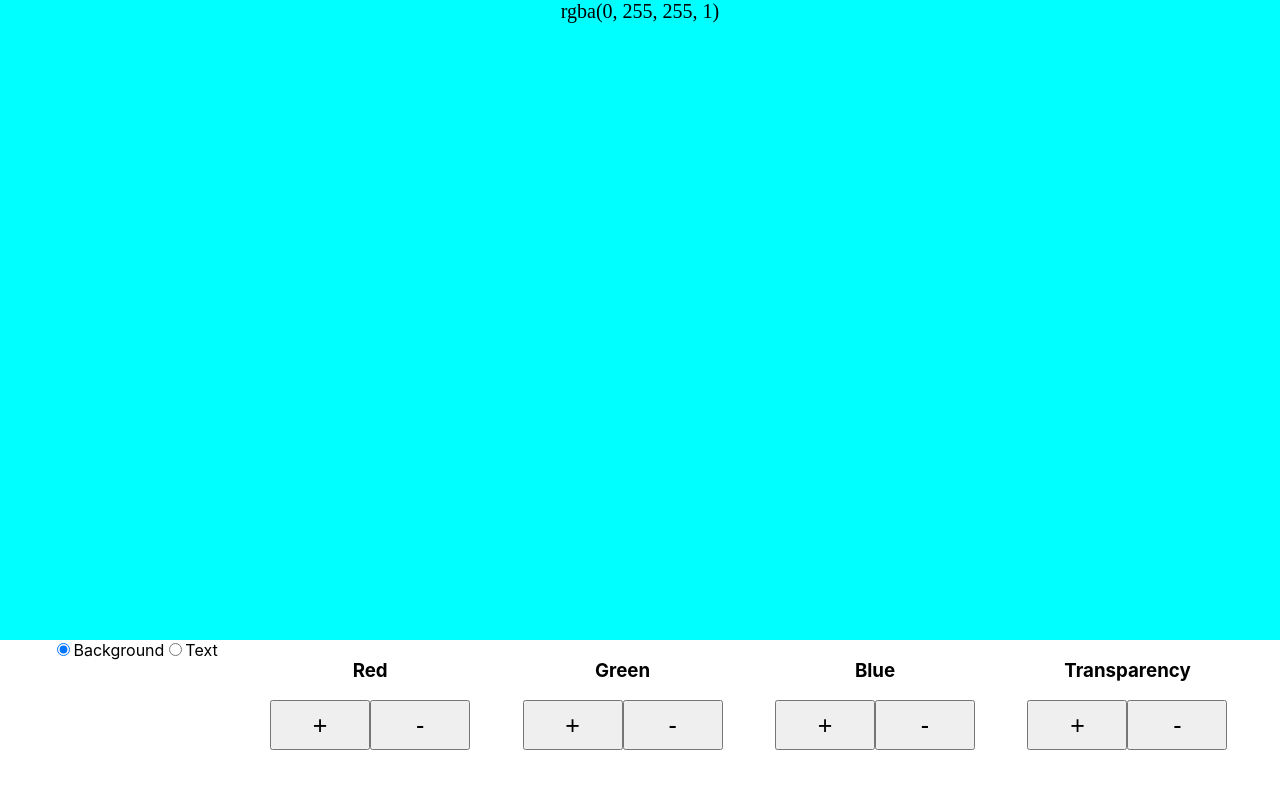
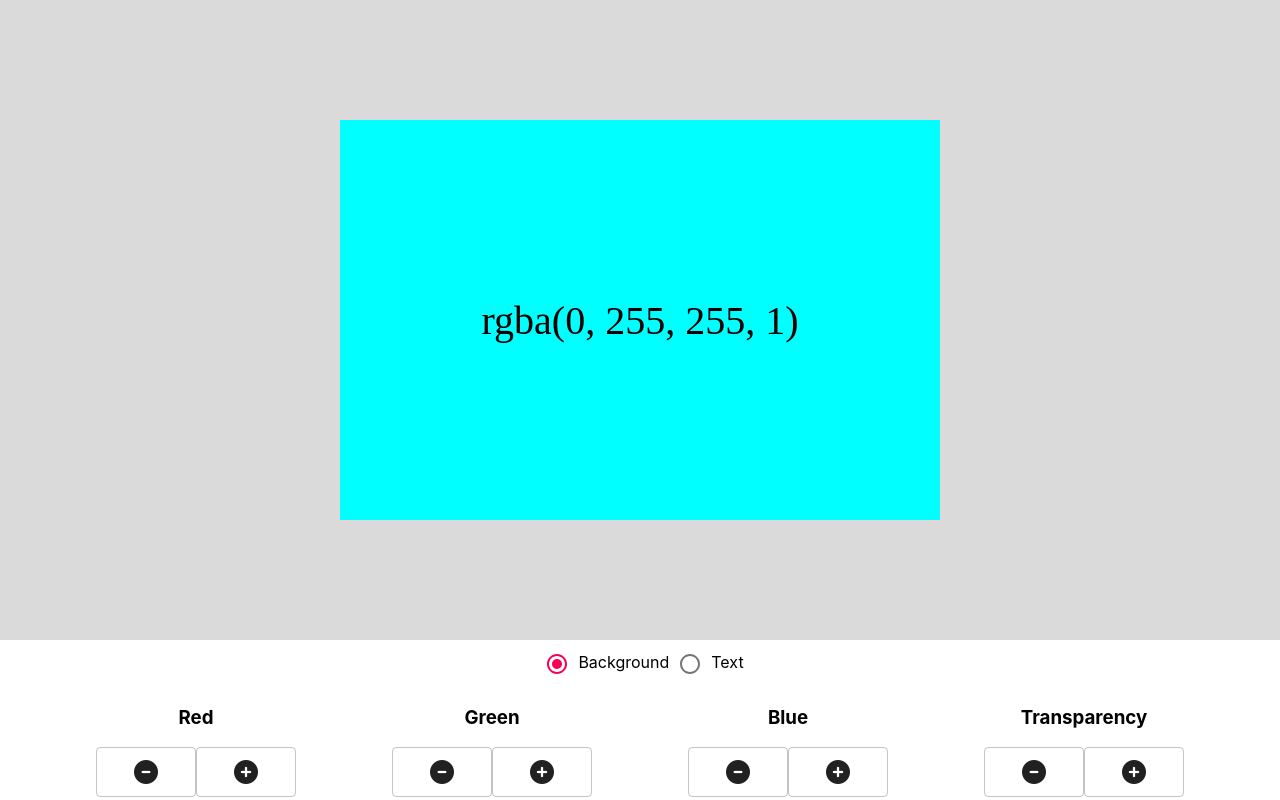
Before and after one commit to K0d1Lu/color-calculator, a React (Create React App) app: page / in a window 1280 px wide. Shown: the top 800 px of the page. Built offline with nearby package versions, Linux system fonts and the light colour scheme.

Commit message:
fix transparency calculation and use material

```diff
--- a/public/index.html
+++ b/public/index.html
@@ -9,6 +9,10 @@
 			name="description"
 			content="Web site created using create-react-app"
 		/>
+		<script
+			src="https://kit.fontawesome.com/ee30269e32.js"
+			crossorigin="anonymous"
+		></script>
 		<link rel="apple-touch-icon" href="%PUBLIC_URL%/logo192.png" />
 		<!--
       manifest.json provides metadata used when your web app is installed on a
--- a/src/App.css
+++ b/src/App.css
@@ -8,6 +8,25 @@ body {
 	display: flex;
 	flex-direction: column;
 	justify-content: space-between;
+
+	background-color: rgb(218, 218, 218);
+}
+
+.drawer {
+	width: 100vw;
+	height: 80vh;
+	display: flex;
+	justify-content: center;
+	align-items: center;
+}
+
+.result {
+	width: 600px;
+	height: 400px;
+
+	display: flex;
+	justify-content: center;
+	align-items: center;
 }
 
 .controls {
@@ -15,10 +34,21 @@ body {
 	display: flex;
 }
 
-.control {
+.panel {
 	height: 20vh;
 	width: 100vw;
 	background-color: #fff;
+}
+
+.sizes {
+	display: flex;
+	justify-content: space-evenly;
+}
+
+.colors {
+	display: flex;
+	flex-direction: column;
+	justify-content: space-evenly;
 }
 
 .buttons {
@@ -31,3 +61,7 @@ button {
 	width: 100px;
 	height: 50px;
 }
+
+.slider {
+	width: 200px;
+}
--- a/src/App.js
+++ b/src/App.js
@@ -19,7 +19,7 @@ function App() {
 	);
 
 	const [fontFamily, changeFontFamily] = useState("Times New Roman");
-	const [fontSize, changeFontSize] = useState("20px");
+	const [fontSize, changeFontSize] = useState("40px");
 
 	const changeColorizedElem = (elem) => {
 		changeElem(elem);
@@ -72,7 +72,7 @@ function App() {
 	const navigate = (e) => {
 		let vw, options, keyframes;
 		switch (e.key) {
-			case "ArrowLeft":
+			case "ArrowRight":
 				if (activeControl === nbControls - 1) {
 					return false;
 				}
@@ -94,7 +94,7 @@ function App() {
 				keyframes = [
 					{
 						transform: "translateX(0%)",
-						filter: "blur(40px)",
+						filter: "blur(20px)",
 					},
 					{
 						transform: `translateX(-${vw}px)`,
@@ -104,7 +104,7 @@ function App() {
 				controls.current.animate(keyframes, options);
 				activeControl++;
 				break;
-			case "ArrowRight":
+			case "ArrowLeft":
 				if (!activeControl) {
 					return false;
 				}
@@ -126,7 +126,7 @@ function App() {
 				keyframes = [
 					{
 						transform: `translateX(-${vw}px)`,
-						filter: "blur(40px)",
+						filter: "blur(20px)",
 					},
 					{
 						transform: `translateX(0)`,
@@ -142,13 +142,9 @@ function App() {
 	};
 
 	return (
-		<div
-			className="App"
-			style={{ backgroundColor: rgbaBg }}
-			tabIndex="1"
-			onKeyDown={navigate}
-		>
-			<div>
+		<div className="App" tabIndex="1" onKeyDown={navigate}>
+			<div className="drawer">
+				<div className="result" style={{ backgroundColor: rgbaBg }}>
 					<span
 						style={{
 							fontFamily: fontFamily,
@@ -159,6 +155,8 @@ function App() {
 						{elemToChange === "background" ? rgbaBg : rgbaText}
 					</span>
 				</div>
+			</div>
+
 			<div ref={controls}>
 				<Controls
 					onChangeColors={changeColorizedElem}
@@ -240,19 +238,22 @@ var colors = {
 		},
 		transparency: {
 			value: 1,
+			val: 10,
 			atMax: true,
 			atMin: false,
 			add() {
-				if (this.value < 1) {
-					this.value += Number.parseFloat(0.1).tofixed(2);
+				if (this.val < 10) {
+					this.val++;
+					this.value = this.val === 10 ? "1" : `0.${this.val}`;
 					this.atMin = false;
 				} else {
 					this.atMax = true;
 				}
 			},
 			min() {
-				if (this.value > 0) {
-					this.value -= Number.parseFloat(0.1).tofixed(2);
+				if (this.val > 0) {
+					this.val--;
+					this.value = this.val ? `0.${this.val}` : "0";
 					this.atMax = false;
 				} else {
 					this.atMin = true;
@@ -326,19 +327,22 @@ var colors = {
 		},
 		transparency: {
 			value: 1,
+			val: 10,
 			atMax: true,
 			atMin: false,
 			add() {
-				if (this.value < 1) {
-					this.value += Number.parseFloat(0.1).tofixed(2);
+				if (this.val < 10) {
+					this.val++;
+					this.value = this.val === 10 ? "1" : `0.${this.val}`;
 					this.atMin = false;
 				} else {
 					this.atMax = true;
 				}
 			},
 			min() {
-				if (this.value > 0) {
-					this.value -= Number.parseFloat(0.1).tofixed(2);
+				if (this.val > 0) {
+					this.val--;
+					this.value = this.val ? `0.${this.val}` : "0";
 					this.atMax = false;
 				} else {
 					this.atMin = true;
--- a/src/components/Buttons.js
+++ b/src/components/Buttons.js
@@ -1,32 +1,36 @@
-import React from 'react';
+import React from "react";
+import { Icon, Button } from "@material-ui/core";
 
 let inter;
 
-export default function Buttons({color, onClickHandler}) {
+export default function Buttons({ color, onClickHandler }) {
 	return (
 		<div>
-      <button
+			<Button
+				variant="outlined"
 				onMouseDown={() => {
-          onClickHandler['+'](color)
+					onClickHandler["-"](color);
 					inter = setInterval(() => {
-            onClickHandler['+'](color)
+						onClickHandler["-"](color);
 					}, 100);
 				}}
-        onMouseUp={() => clearInterval(inter) }
+				onMouseUp={() => clearInterval(inter)}
 			>
-        +
-      </button>
-      <button
+				<Icon className="fa fa-minus-circle" />
+			</Button>
+
+			<Button
+				variant="outlined"
 				onMouseDown={() => {
-          onClickHandler['-'](color)
+					onClickHandler["+"](color);
 					inter = setInterval(() => {
-            onClickHandler['-'](color)
+						onClickHandler["+"](color);
 					}, 100);
 				}}
-        onMouseUp={() => clearInterval(inter) }
+				onMouseUp={() => clearInterval(inter)}
 			>
-        -
-      </button>
+				<Icon className="fa fa-plus-circle" />
+			</Button>
 		</div>
-  )
+	);
 }
--- a/src/components/Colors.js
+++ b/src/components/Colors.js
@@ -1,27 +1,36 @@
-import React from "react";
+import React, { useState } from "react";
+import Radio from "@material-ui/core/Radio";
 
 import Buttons from "./Buttons";
 
 export default function Colors({ onClickHandler, onChangeHandler }) {
+	const [selectedValue, setSelectedValue] = useState("background");
+
+	const handleChange = (event) => {
+		const { value } = event.target;
+		setSelectedValue(value);
+		onChangeHandler(value);
+	};
+
 	return (
-		<div className="buttons control">
-			<div>
-				<input
-					type="radio"
+		<div className="colors panel">
+			<div className="radios">
+				<Radio
+					checked={selectedValue === "background"}
 					name="colorized"
 					value="background"
-					defaultChecked
-					onClick={(e) => onChangeHandler(e.target.value)}
+					onClick={handleChange}
 				/>
 				<label>Background</label>
-				<input
-					type="radio"
+				<Radio
+					checked={selectedValue === "text"}
 					name="colorized"
 					value="text"
-					onClick={(e) => onChangeHandler(e.target.value)}
+					onClick={handleChange}
 				/>
 				<label>Text</label>
 			</div>
+			<div className="buttons">
 				<div>
 					<h3>Red</h3>
 					<Buttons color={"red"} onClickHandler={onClickHandler} />
@@ -39,5 +48,6 @@ export default function Colors({ onClickHandler, onChangeHandler }) {
 					<Buttons color={"transparency"} onClickHandler={onClickHandler} />
 				</div>
 			</div>
+		</div>
 	);
 }
--- a/src/components/Sizes.js
+++ b/src/components/Sizes.js
@@ -1,4 +1,11 @@
 import React from "react";
+import {
+	InputLabel,
+	Select,
+	MenuItem,
+	Typography,
+	Slider,
+} from "@material-ui/core";
 
 export default function Sizes({ onChangeHandler, onSizeChange }) {
 	const fonts = ["Roboto", "Oswald", "Rowdies"];
@@ -6,34 +13,32 @@ export default function Sizes({ onChangeHandler, onSizeChange }) {
 
 	fonts.forEach((font, i) => {
 		options.push(
-			<option value={font} key={font + i}>
+			<MenuItem value={font} key={i}>
 				{font}
-			</option>
+			</MenuItem>
 		);
 	});
 
 	return (
-		<div>
+		<div className="sizes panel">
 			<div>
-				<select
-					name="fonts"
-					id="font-select"
+				<InputLabel id="select-label">Change font</InputLabel>
+				<Select
+					labelId="select-label"
+					value={"Roboto"}
 					onChange={(e) => onChangeHandler(e.target.value)}
 				>
-					<option value="">Change Font</option>
 					{options}
-				</select>
+				</Select>
 			</div>
-
-			<input
-				type="range"
-				id="fontSize"
-				name="fontSize"
-				min="20"
-				max="100"
-				onChange={(e) => onSizeChange(e.target.value)}
-			/>
-			<label>Font Size</label>
+			<div className="slider">
+				<Typography id="continuous-slider" gutterBottom>
+					Font Size
+				</Typography>
+				<div>
+					<Slider min={40} max={200} onChange={(e, v) => onSizeChange(v)} />
+				</div>
+			</div>
 		</div>
 	);
 }
```
Lines whose indentation alone changed are shown as unchanged.
